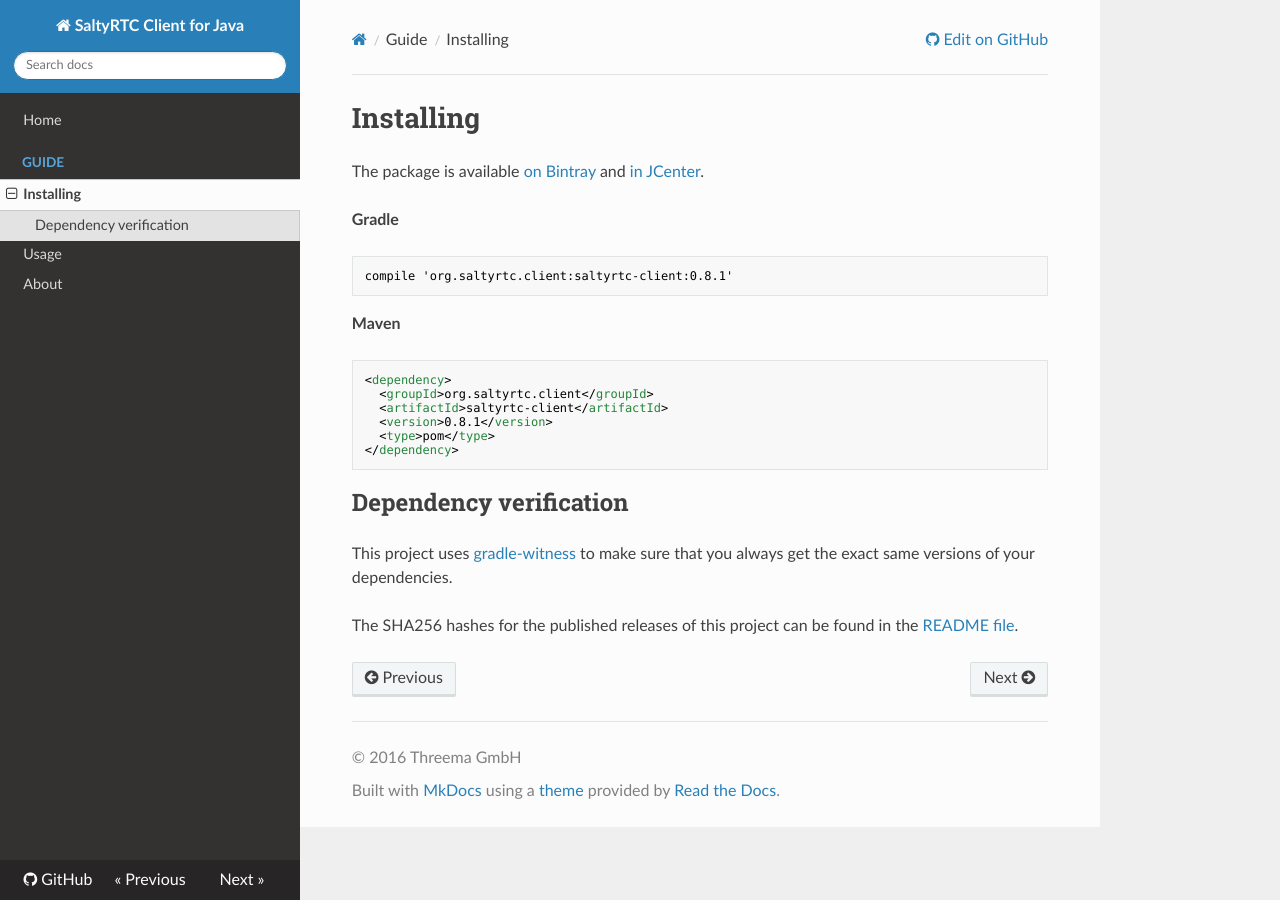
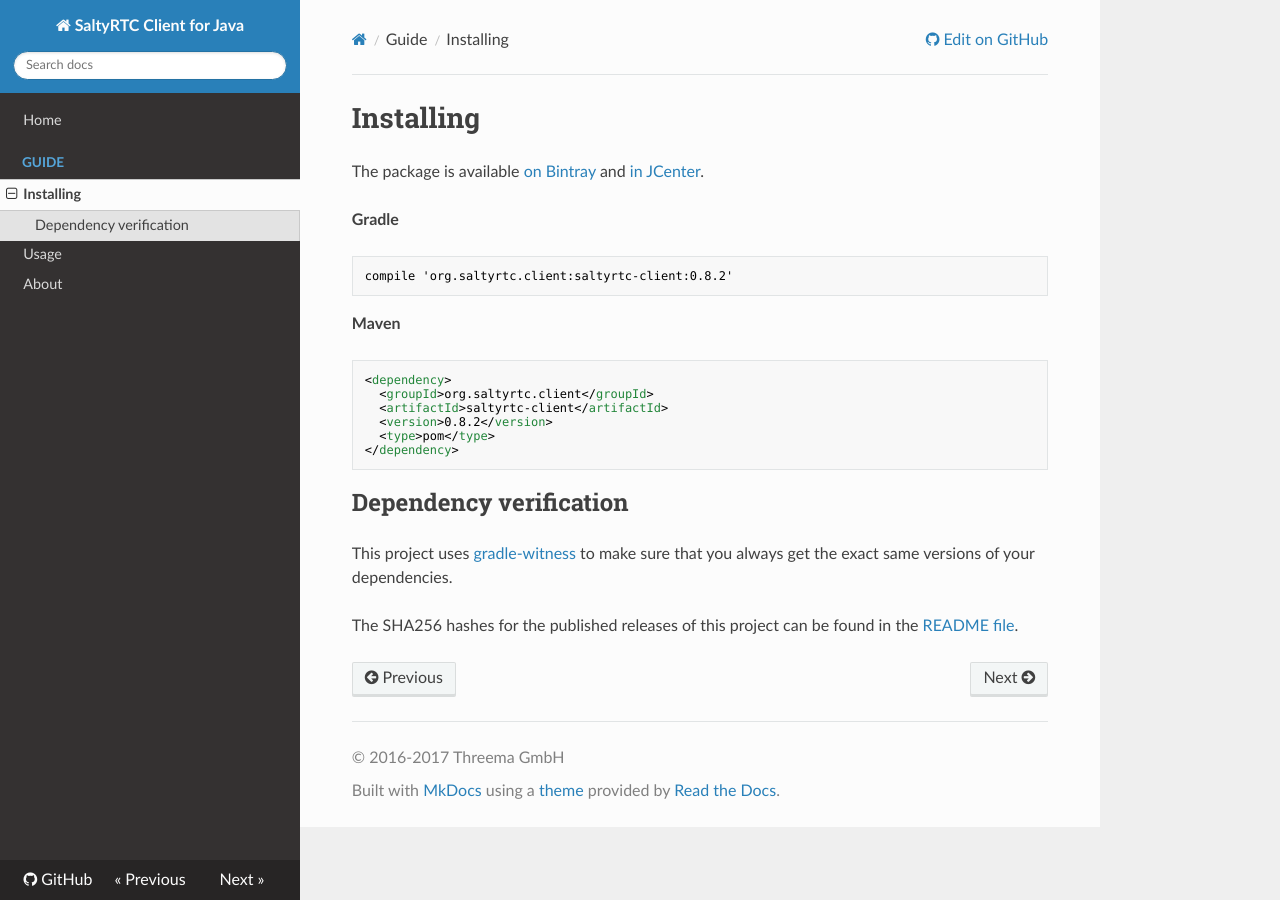
Before and after one commit to saltyrtc/saltyrtc-client-java, an MkDocs documentation site: the page built from docs/docs/installing.md, in a window 1280 px wide. Built offline with MkDocs 1.6.1, drawn with Linux system fonts in a browser that asks for light colours; nearby versions of some CDN libraries; old or Windows-style settings are respelled for this version of MkDocs.

Commit message:
Release v0.8.2

````diff
--- a/docs/docs/installing.md
+++ b/docs/docs/installing.md
@@ -5,7 +5,7 @@ The package is available [on Bintray][bintray] and [in JCenter][jcenter].
 **Gradle**
 
 ```groovy
-compile 'org.saltyrtc.client:saltyrtc-client:0.8.1'
+compile 'org.saltyrtc.client:saltyrtc-client:0.8.2'
 ```
 
 **Maven**
@@ -14,7 +14,7 @@ compile 'org.saltyrtc.client:saltyrtc-client:0.8.1'
 <dependency>
   <groupId>org.saltyrtc.client</groupId>
   <artifactId>saltyrtc-client</artifactId>
-  <version>0.8.1</version>
+  <version>0.8.2</version>
   <type>pom</type>
 </dependency>
 ```
--- a/docs/mkdocs.yml
+++ b/docs/mkdocs.yml
@@ -1,7 +1,7 @@
 site_name: SaltyRTC Client for Java
 site_description: Documentation for saltyrtc-client-java.
 site_author: Threema GmbH
-copyright: © 2016 Threema GmbH
+copyright: © 2016-2017 Threema GmbH
 theme: readthedocs
 repo_url: https://github.com/saltyrtc/saltyrtc-client-java
 edit_uri: edit/master/docs/docs/
````
Also changed, not shown: CHANGELOG.md, README.md, 2 other files.
